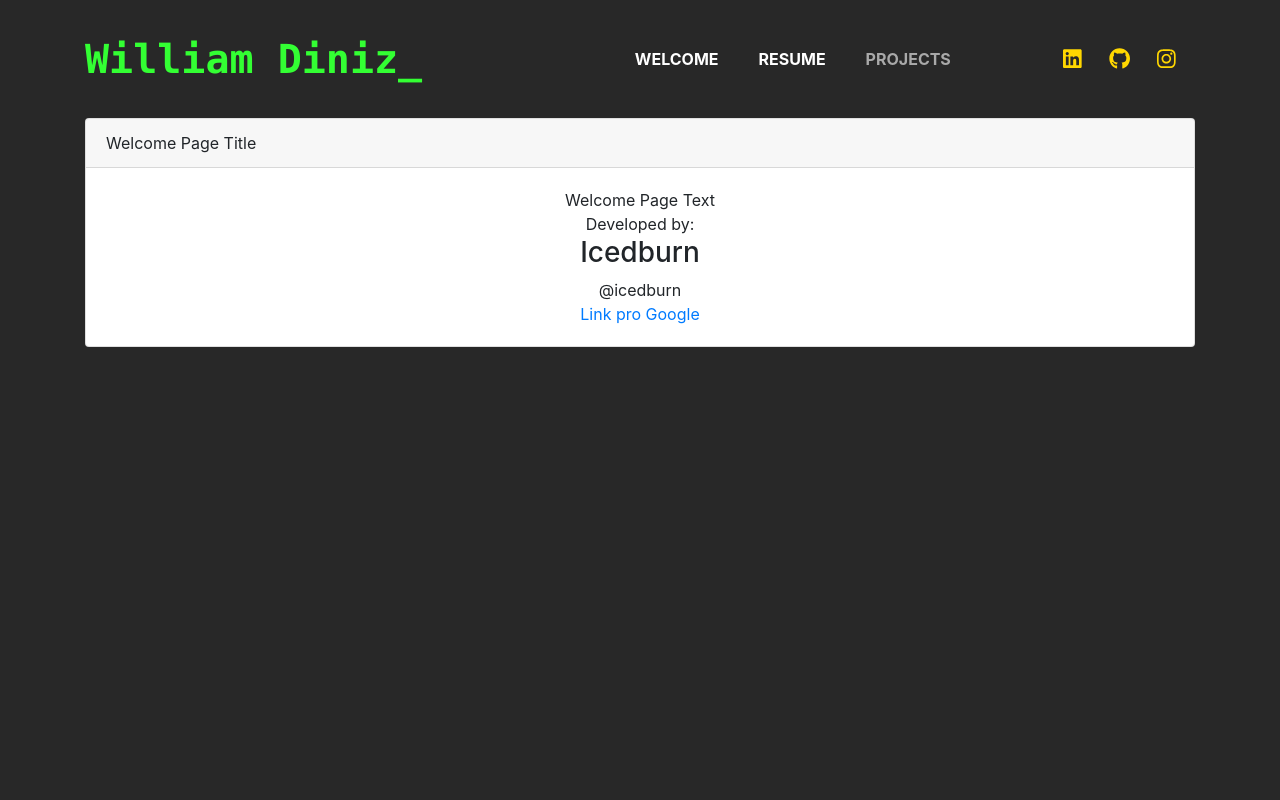
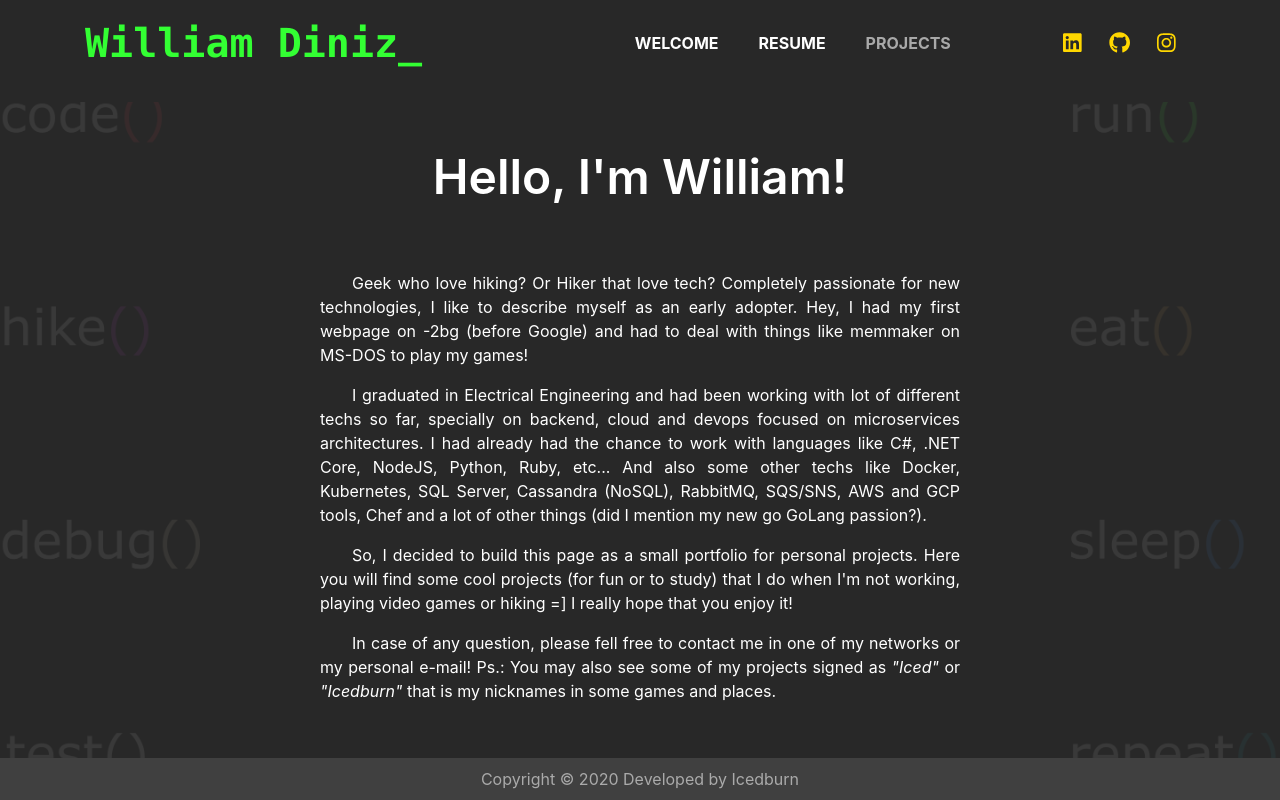
Before and after one commit to Icedburn/FrozenWall, an Angular app: page /home in a window 1280 px wide. Built offline with nearby package versions, Linux system fonts and the light colour scheme.

Commit message:
Design and Welcome Page

```diff
--- a/src/app/app.component.html
+++ b/src/app/app.component.html
@@ -1,4 +1,8 @@
-<nav class='navbar navbar-frozen navbar-expand-lg bg-transparent position-static'>
+<div class='iced-main-organizer'>
+  <!--
+  ------------- Navbar
+  -->
+  <nav class='navbar iced-navbar navbar-expand-lg position-static'>
     <div class='container'>
 
       <a class='navbar-brand' routerLinkActive='active' [routerLink]="['/home']">{{pageTitle}}</a>
@@ -46,6 +50,25 @@
     </div>
 
   </nav>
-<div class='container'>
+
+  <!--
+  ------------- Main Content
+  -->
+
+  <div class='iced-main-container container'>
     <router-outlet></router-outlet>
   </div>
+
+  <!--
+  ------------- Footer
+  -->
+
+  <div class='iced-footer'>
+    <div class='row align-items-center'>
+      <div class='col-12'>
+        Copyright &copy; 2020 Developed by Icedburn
+      </div>
+    </div>
+  </div>
+
+</div>
--- a/src/app/app.module.ts
+++ b/src/app/app.module.ts
@@ -14,8 +14,6 @@ import {
   faLinkedin
 } from '@fortawesome/free-brands-svg-icons';
 import {faBars} from '@fortawesome/free-solid-svg-icons';
-
-
 
 
 @NgModule({
--- /dev/null
+++ b/src/app/home/home.component.css
@@ -0,0 +1,15 @@
+.iced-title {
+  font-size: 3rem;
+  font-weight: 600;
+  margin-top: 2rem;
+}
+
+.iced-presentation {
+  position: relative;
+  width: 40rem;
+  padding-top: 3.6rem;
+}
+
+.iced-presentation p {
+  text-indent: 2rem;
+}
--- a/src/app/home/home.component.html
+++ b/src/app/home/home.component.html
@@ -1,24 +1,36 @@
-<div class="card">
-  <div class="card-header">
-    {{pageTitle}}
-  </div>
-  <div class="card-body">
-    <div class="container-fluid">
-      <div class="text-center">
-        Welcome
-        Page
-        Text
+
+<!--<div class="container bg-transparent">-->
+
+  <div class="container-fluid bg-transparent">
+
+    <div class="iced-title text-center">
+      Hello, I'm William!
+    </div>
+
+    <div class='row justify-content-center'>
+
+      <div class='iced-presentation text-justify'>
+
+        <p>Geek who love hiking? Or Hiker that love tech? Completely passionate for new technologies, I like to describe
+          myself as an early adopter. Hey, I had my first webpage on -2bg (before Google) and had to deal with things like
+          memmaker on MS-DOS to play my games!</p>
+
+        <p>I graduated in Electrical Engineering and had been working with lot of different techs so far, specially on
+          backend, cloud and devops focused on microservices architectures. I had already had the chance to work with
+          languages like C#, .NET Core, NodeJS, Python, Ruby, etc... And also some other techs like Docker, Kubernetes,
+          SQL Server, Cassandra (NoSQL), RabbitMQ, SQS/SNS, AWS and GCP tools, Chef and a lot of other things (did I
+          mention my new go GoLang passion?).</p>
+
+        <p>So, I decided to build this page as a small portfolio for personal projects. Here you will find some cool
+          projects (for fun or to study) that I do when I'm not working, playing video games or hiking =] I really hope
+          that you enjoy it!</p>
+
+        <p>In case of any question, please fell free to contact me in one of my networks or my personal e-mail! Ps.: You
+          may also see some of my projects signed as <i>"Iced"</i> or <i>"Icedburn"</i> that is my nicknames in some games and places.
+        </p>
+
       </div>
 
-      <div class="text-center">Developed by:</div>
-      <div class="text-center">
-        <h3>Icedburn</h3>
-      </div>
-
-      <div class="text-center">@icedburn</div>
-      <div class="text-center">
-        <a href="http://www.google.com">Link pro Google</a>
-      </div>
     </div>
   </div>
-</div>
+<!--</div>-->
--- a/src/app/home/home.component.ts
+++ b/src/app/home/home.component.ts
@@ -1,7 +1,8 @@
 import {Component} from '@angular/core';
 
 @Component({
-  templateUrl: './home.component.html'
+  templateUrl: './home.component.html',
+  styleUrls: ['./home.component.css']
 })
 export class HomeComponent {
   public pageTitle = 'Welcome Page Title';
--- /dev/null
+++ b/src/assets/css/iced-footer.css
@@ -0,0 +1,12 @@
+.iced-footer {
+  padding: 0 0 0 0;
+  height: 42px;
+  margin-top: 2rem;
+  background: #404040;
+  text-align: center;
+  color: #aaa;
+}
+
+.iced-footer .row {
+  height: inherit;
+}
--- /dev/null
+++ b/src/assets/css/iced-navbar.css
@@ -0,0 +1,44 @@
+.iced-navbar {
+  padding-bottom: 1.5rem;
+  background-color: #282828
+}
+
+.iced-navbar .navbar-toggler {
+  border-style: solid;
+  border-color: rgb(255,255,255);
+  color: rgb(255,255,255);
+}
+
+.iced-navbar .navbar-brand {
+  font-family: SFMono-Regular, Menlo, Monaco, Consolas, "Liberation Mono", "Courier New", monospace;
+  font-size: 2.5rem;
+  font-weight: 600;
+  color: #33FF33;
+}
+
+.iced-navbar .normal-links {
+  padding-left: 0.1rem;
+  padding-right: 6.0rem;
+}
+
+.iced-navbar .normal-links .nav-link {
+  text-transform: uppercase;
+  font-weight: 666;
+  padding-left: 2rem;
+  color: rgba(255,255,255,0.6);
+}
+
+.iced-navbar .normal-links .active {
+  color: rgb(255,255,255);
+}
+
+.iced-navbar .social-links .list-group-item {
+  padding-left: 0;
+  padding-right: 0.7rem;
+  border: none;
+  background: transparent;
+}
+
+.iced-navbar .social-links .list-group-item .nav-link {
+  color: gold;
+}
--- a/src/index.html
+++ b/src/index.html
@@ -3,9 +3,9 @@
 <head>
   <title>frozenwall</title>
   <base href='/'>
-  <meta name="viewport" content="width=device-width, initial-scale=1">
+<!--  <meta name="viewport" content="width=device-width, initial-scale=1">-->
 </head>
 <body>
-  <pm-root></pm-root>
+    <pm-root></pm-root>
 </body>
 </html>
--- a/src/styles.css
+++ b/src/styles.css
@@ -1,48 +1,26 @@
 /* You can add global styles to this file, and also import other style files */
+@import "assets/css/iced-navbar.css";
+@import "assets/css/iced-footer.css";
+
 body {
   background: #282828;
-}
-.navbar-frozen {
-  padding-top: 1.5rem;
-  padding-bottom: 1.5rem;
+  max-width: 100%;
+  overflow-x: hidden;
 }
 
-.navbar-frozen .navbar-toggler {
-  border-style: solid;
-  border-color: rgb(255,255,255);
-  color: rgb(255,255,255);
+.iced-main-organizer {
+  display: flex;
+  min-height: 100vh;
+  max-width: 100%;
+
+  flex-direction: column;
+  justify-content: space-between;
+  background-image: url("assets/img/bg-darkened-org.png");
+  background-repeat: repeat-y;
+  background-size: contain;
+  background-position: center, center;
 }
 
-.navbar-frozen .navbar-brand {
-  font-family: SFMono-Regular, Menlo, Monaco, Consolas, "Liberation Mono", "Courier New", monospace;
-  font-size: 2.5rem;
-  font-weight: 600;
-  color: #33FF33;
+.iced-main-container {
+  color: #fff;
 }
-
-.navbar-frozen .normal-links {
-  padding-left: 0.1rem;
-  padding-right: 6.0rem;
-}
-
-.navbar-frozen .normal-links .nav-link {
-  text-transform: uppercase;
-  font-weight: 666;
-  padding-left: 2rem;
-  color: rgba(255,255,255,0.6);
-}
-
-.navbar-frozen .normal-links .active {
-  color: rgb(255,255,255);
-}
-
-.navbar-frozen .social-links .list-group-item {
-  padding-left: 0;
-  padding-right: 0.7rem;
-  border: none;
-  background: transparent;
-}
-
-.navbar-frozen .social-links .list-group-item .nav-link {
-  color: gold;
-}
```
Also changed, not shown: src/assets/img/bg-darkened-org.png (added), src/assets/img/bg-darkened.png (added). Lines whose indentation alone changed are shown as unchanged.
